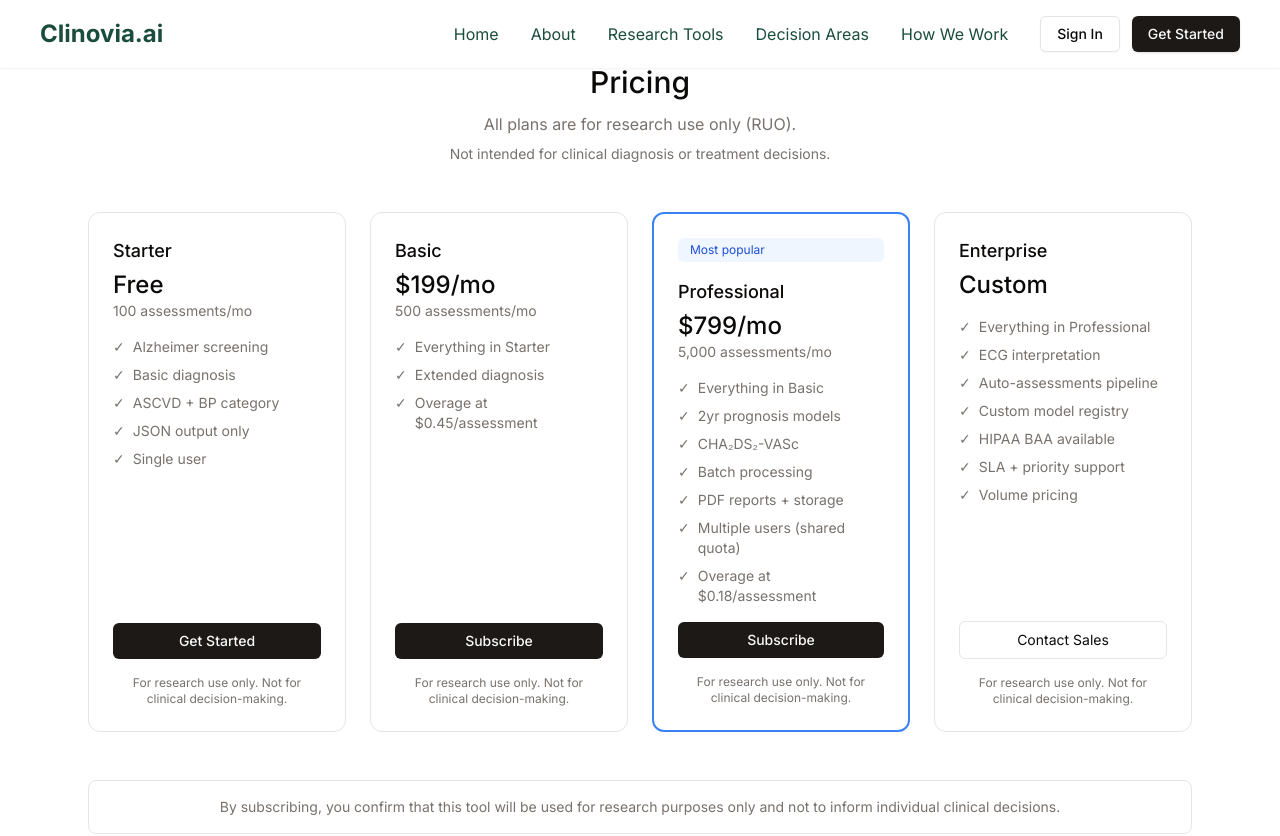
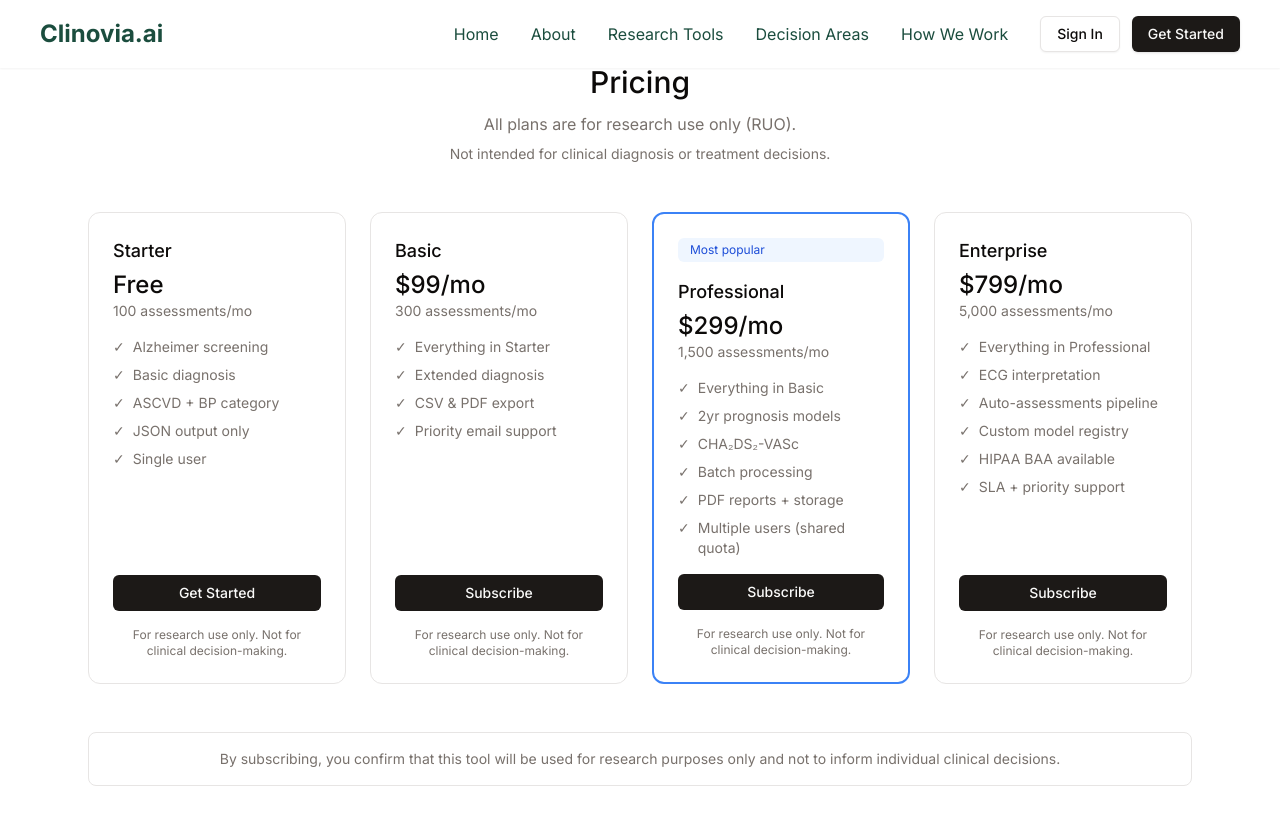
Before and after one commit to Clinovia/landing-page, a Next.js app: page /pricing in a window 1280 px wide. Shown: the top 836 px of the page. Built offline with nearby package versions, Linux system fonts and the light colour scheme; no server answers.

Commit message:
pricing modified

```diff
--- a/app/(public)/checkout-success/page.tsx
+++ b/app/(public)/checkout-success/page.tsx
@@ -1,3 +1,4 @@
+// frontend/app/(public)/checkout-success/page.tsx
 "use client";
 
 import { useEffect } from "react";
--- a/features/auth/components/SignupForm.tsx
+++ b/features/auth/components/SignupForm.tsx
@@ -1,3 +1,4 @@
+// frontend/features/auth/components/SignupForm.tsx
 "use client";
 
 import { useState } from "react";
--- a/features/payments/components/PricingCard.tsx
+++ b/features/payments/components/PricingCard.tsx
@@ -1,12 +1,10 @@
 "use client";
-
 import Link from "next/link";
 import { Plan } from "../types";
 import { AUTH_ROUTES } from "@/config/routes";
 
 export function PricingCard({ plan }: { plan: Plan }) {
   const isFree = plan.price === 0;
-  const isCustom = plan.price === null;
 
   return (
     <div
@@ -21,18 +19,14 @@
 
       <div>
         <h3 className="font-medium text-lg">{plan.name}</h3>
-        {isCustom ? (
-          <p className="text-2xl font-medium mt-1">Custom</p>
-        ) : (
         <p className="text-2xl font-medium mt-1">
           {isFree ? "Free" : `$${plan.price}/mo`}
         </p>
-        )}
-        {plan.assessmentsPerMonth && (
         <p className="text-sm text-muted-foreground">
-            {plan.assessmentsPerMonth.toLocaleString()} assessments/mo
+          {plan.assessmentsPerMonth
+            ? `${plan.assessmentsPerMonth.toLocaleString()} assessments/mo`
+            : "Unlimited assessments"}
         </p>
-        )}
       </div>
 
       <ul className="flex flex-col gap-2 flex-1">
@@ -43,29 +37,12 @@
         ))}
       </ul>
 
-      {/* CTA */}
-      {isFree ? (
       <Link
-          href={AUTH_ROUTES.SIGNUP}
+        href={isFree ? AUTH_ROUTES.SIGNUP : `${AUTH_ROUTES.SIGNUP}?plan=${plan.id}`}
         className="w-full px-4 py-2 rounded-md bg-primary text-primary-foreground hover:opacity-90 text-center block text-sm font-medium"
       >
-          Get Started
+        {isFree ? "Get Started" : "Subscribe"}
       </Link>
-      ) : isCustom ? (
-        <Link
-          href="/contact"
-          className="w-full px-4 py-2 rounded-md border text-center block text-sm"
-        >
-          Contact Sales
-        </Link>
-      ) : (
-        <Link
-          href={`${AUTH_ROUTES.SIGNUP}?plan=${plan.id}`}
-          className="w-full px-4 py-2 rounded-md bg-primary text-primary-foreground hover:opacity-90 text-center block text-sm font-medium"
-        >
-          Subscribe
-        </Link>
-      )}
 
       <p className="text-xs text-muted-foreground text-center">
         For research use only. Not for clinical decision-making.
--- a/features/payments/types.ts
+++ b/features/payments/types.ts
@@ -3,9 +3,9 @@
 export interface Plan {
   id: PlanTier;
   name: string;
-  price: number | null; // null = custom
-  assessmentsPerMonth: number | null; // null = unlimited
-  stripePriceId: string | null; // null for starter + enterprise
+  price: number | null;
+  assessmentsPerMonth: number | null;
+  stripePriceId: string | null;
   features: string[];
   highlighted?: boolean;
   ruo: boolean;
@@ -30,21 +30,22 @@
   {
     id: 'basic',
     name: 'Basic',
-    price: 199,
-    assessmentsPerMonth: 500,
+    price: 99,
+    assessmentsPerMonth: 300,
     stripePriceId: process.env.NEXT_PUBLIC_STRIPE_BASIC_PRICE_ID!,
     ruo: true,
     features: [
       'Everything in Starter',
       'Extended diagnosis',
-      'Overage at $0.45/assessment',
+      'CSV & PDF export',
+      'Priority email support',
     ],
   },
   {
     id: 'professional',
     name: 'Professional',
-    price: 799,
-    assessmentsPerMonth: 5000,
+    price: 299,
+    assessmentsPerMonth: 1500,
     stripePriceId: process.env.NEXT_PUBLIC_STRIPE_PRO_PRICE_ID!,
     highlighted: true,
     ruo: true,
@@ -55,15 +56,14 @@
       'Batch processing',
       'PDF reports + storage',
       'Multiple users (shared quota)',
-      'Overage at $0.18/assessment',
     ],
   },
   {
     id: 'enterprise',
     name: 'Enterprise',
-    price: null,
-    assessmentsPerMonth: null,
-    stripePriceId: null,
+    price: 799,
+    assessmentsPerMonth: 5000,
+    stripePriceId: process.env.NEXT_PUBLIC_STRIPE_ENTERPRISE_PRICE_ID!,
     ruo: true,
     features: [
       'Everything in Professional',
@@ -72,7 +72,6 @@
       'Custom model registry',
       'HIPAA BAA available',
       'SLA + priority support',
-      'Volume pricing',
     ],
   },
 ];
```
Lines whose indentation alone changed are shown as unchanged.
